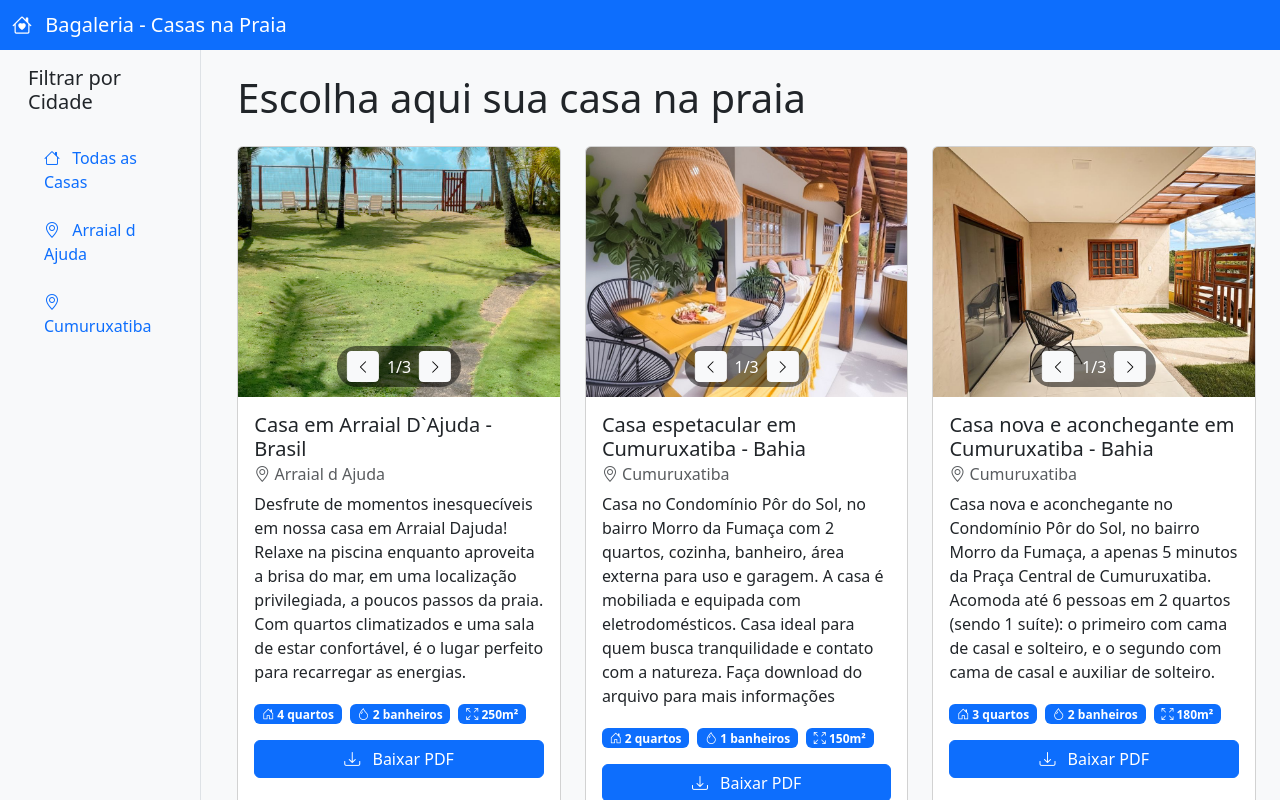
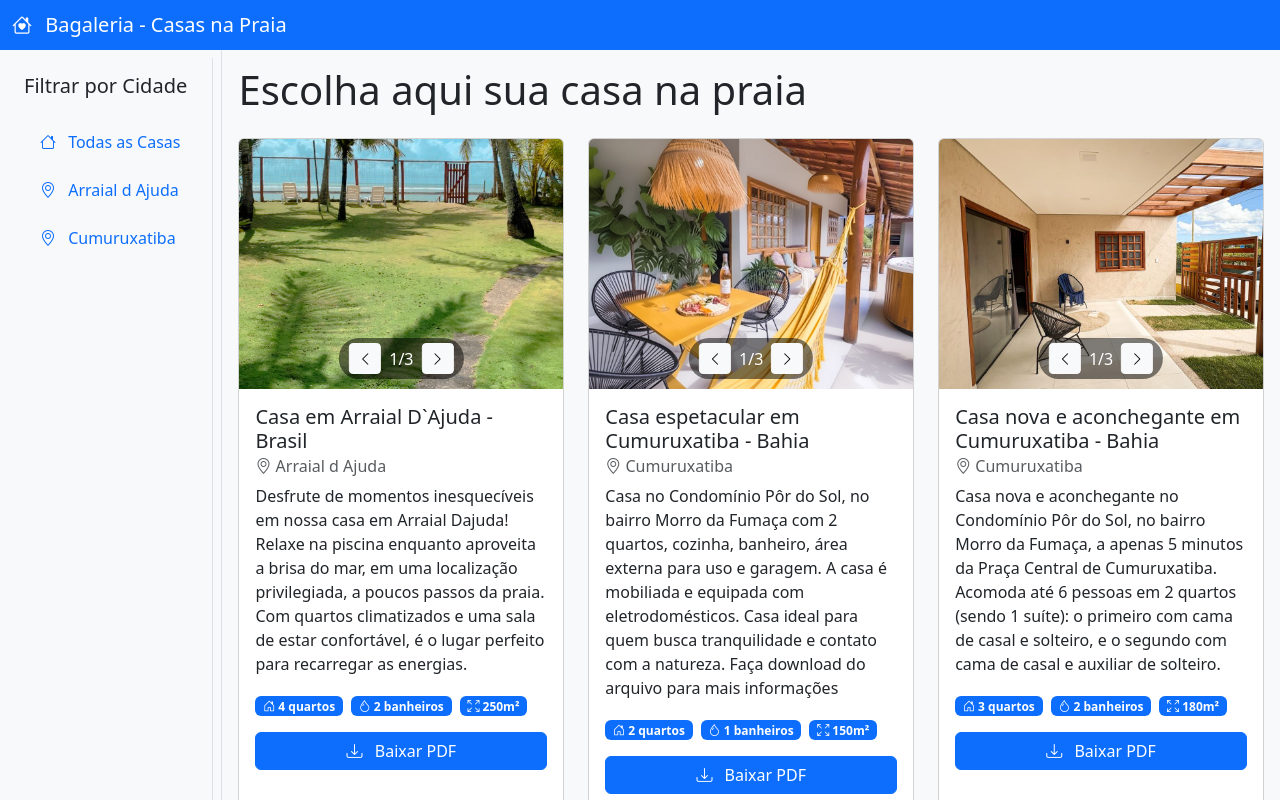
Before and after one commit to IJSantos/bagaleria, an Angular app: page / in a window 1280 px wide. Shown: the top 800 px of the page. Built offline with nearby package versions, Linux system fonts and the light colour scheme.

Commit message:
Alteração no layout

```diff
--- a/src/app/components/gallery/gallery.component.html
+++ b/src/app/components/gallery/gallery.component.html
@@ -1,13 +1,11 @@
-<div class="container-fluid">
-  <div class="row">
-    <!-- Sidebar --->
-    <div class="col-md-3 col-lg-2">
+<div class="d-flex flex-column flex-md-row">
+  <!-- Sidebar -->
+  <div class="p-2 flex-shrink-0 border-end" style="min-width: 220px">
     <app-sidebar (citySelected)="onCitySelected($event)"></app-sidebar>
   </div>
 
-    <!-- Conteúdo Principal -->
-    <div class="col-md-9 col-lg-10">
-      <div class="container-fluid py-4">
+  <!-- Conteúdo -->
+  <div class="flex-grow-1 p-3">
     <h1 class="mb-4">Escolha aqui sua casa na praia</h1>
 
     <div class="row g-4">
@@ -19,11 +17,7 @@
     <div *ngIf="filteredHouses.length === 0" class="text-center py-5">
       <i class="bi bi-house-x display-1 text-muted"></i>
       <h3 class="mt-3">Nenhuma casa encontrada</h3>
-          <p class="text-muted">
-            Tente selecionar outra cidade no menu lateral.
-          </p>
+      <p class="text-muted">Tente selecionar outra cidade no menu lateral.</p>
     </div>
   </div>
 </div>
-  </div>
-</div>
```
Lines whose indentation alone changed are shown as unchanged.
